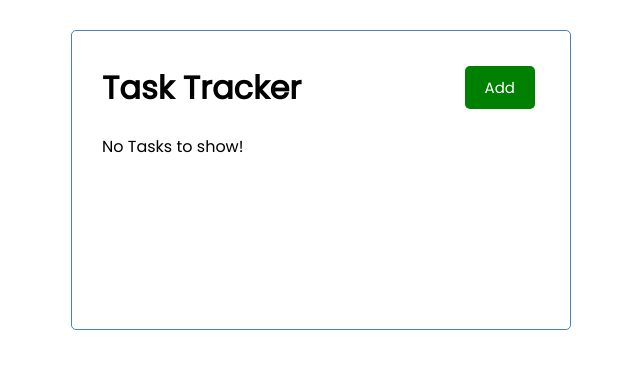
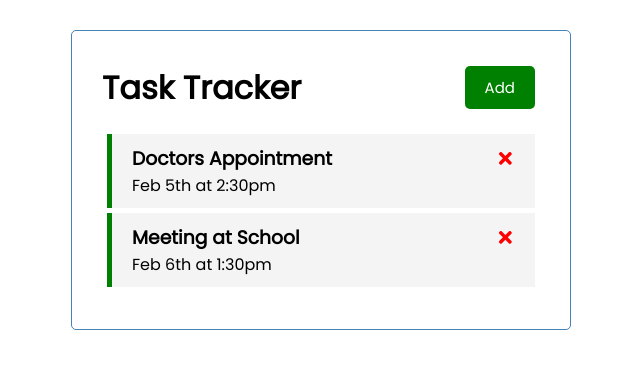
Before and after one commit to klaus-moser/react_exercise, a React (Create React App) app: page / in a window 1280 px wide. Shown: the top 368 px of the page, without its empty margins (319-959 px from the left). Built offline with nearby package versions, Linux system fonts and the light colour scheme; data requests are answered from the project's data file.

Commit message:
Fetch data from json-server

```diff
--- /dev/null
+++ b/db.json
@@ -0,0 +1,16 @@
+{
+  "tasks": [
+    {
+      "id": 1,
+      "text": "Doctors Appointment",
+      "day": "Feb 5th at 2:30pm",
+      "reminder": true
+    },
+    {
+      "id": 2,
+      "text": "Meeting at School",
+      "day": "Feb 6th at 1:30pm",
+      "reminder": true
+    }
+  ]
+}
--- a/package.json
+++ b/package.json
@@ -6,6 +6,7 @@
     "@testing-library/jest-dom": "^5.16.4",
     "@testing-library/react": "^13.1.1",
     "@testing-library/user-event": "^13.5.0",
+    "json-server": "^0.17.0",
     "react": "^18.0.0",
     "react-dom": "^18.0.0",
     "react-scripts": "5.0.1",
@@ -15,7 +16,8 @@
     "start": "react-scripts start",
     "build": "react-scripts build",
     "test": "react-scripts test",
-    "eject": "react-scripts eject"
+    "eject": "react-scripts eject",
+    "server": "json-server --watch db.json --port 5000"
   },
   "eslintConfig": {
     "extends": [
--- a/src/App.js
+++ b/src/App.js
@@ -1,13 +1,30 @@
 import Header from "./components/Header";
 import Tasks from './components/Tasks';
 import AddTask from "./components/AddTask";
-import { useState } from 'react';
+import { useState, useEffect } from 'react';
 
 
 const App = () => {
   const [showAddTask, setShowAddTask] = useState(false)
-  const [tasks, setTasks] = useState(
-    [])
+  const [tasks, setTasks] = useState([])
+
+
+  useEffect(() => {
+    const getTasks = async () => {
+      const tasksFromServer = await fetchTasks()
+      setTasks(tasksFromServer)
+    }
+
+    getTasks()
+  }, [])
+
+  // Fetch content from json-server
+  const fetchTasks = async () => {
+    const res = await fetch('http://localhost:5000/tasks')
+    const data = await res.json()
+
+    return data
+  }
 
   const deleteTask = (id) => {
     setTasks(tasks.filter((task) => task.id !== id))
```
Also changed, not shown: 1 other file (tests, documents, lock files or other folders).
